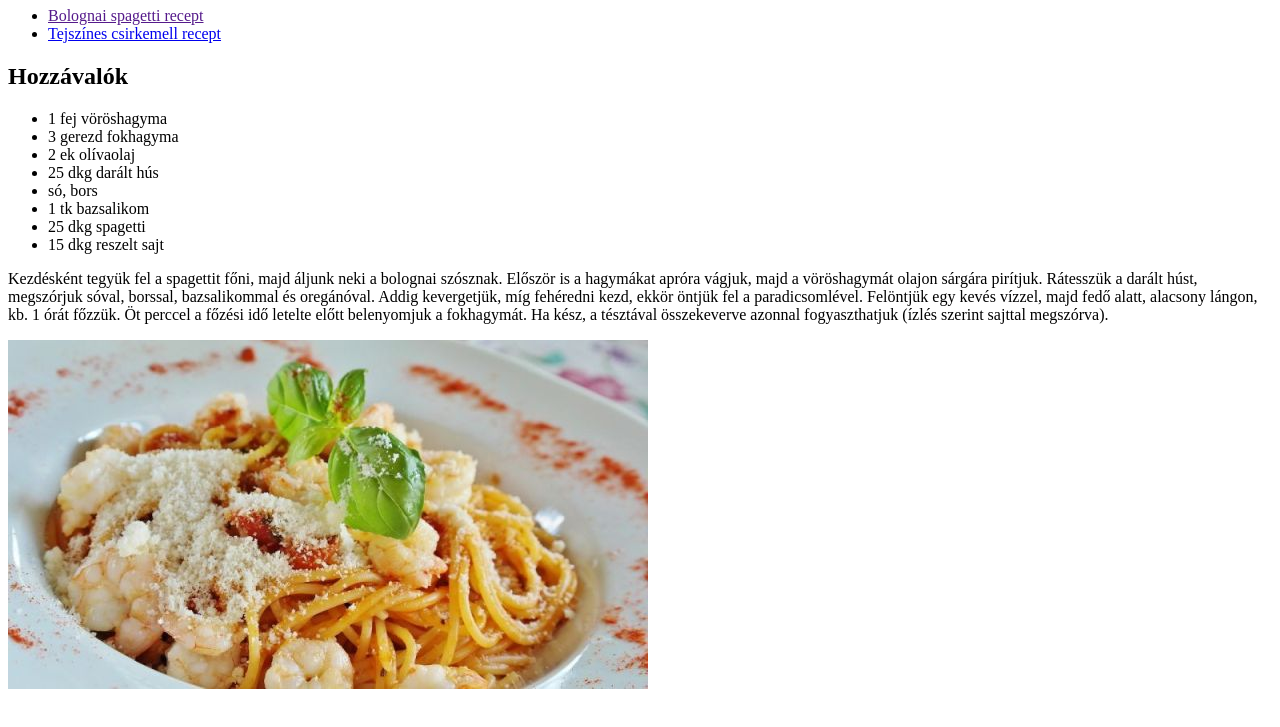
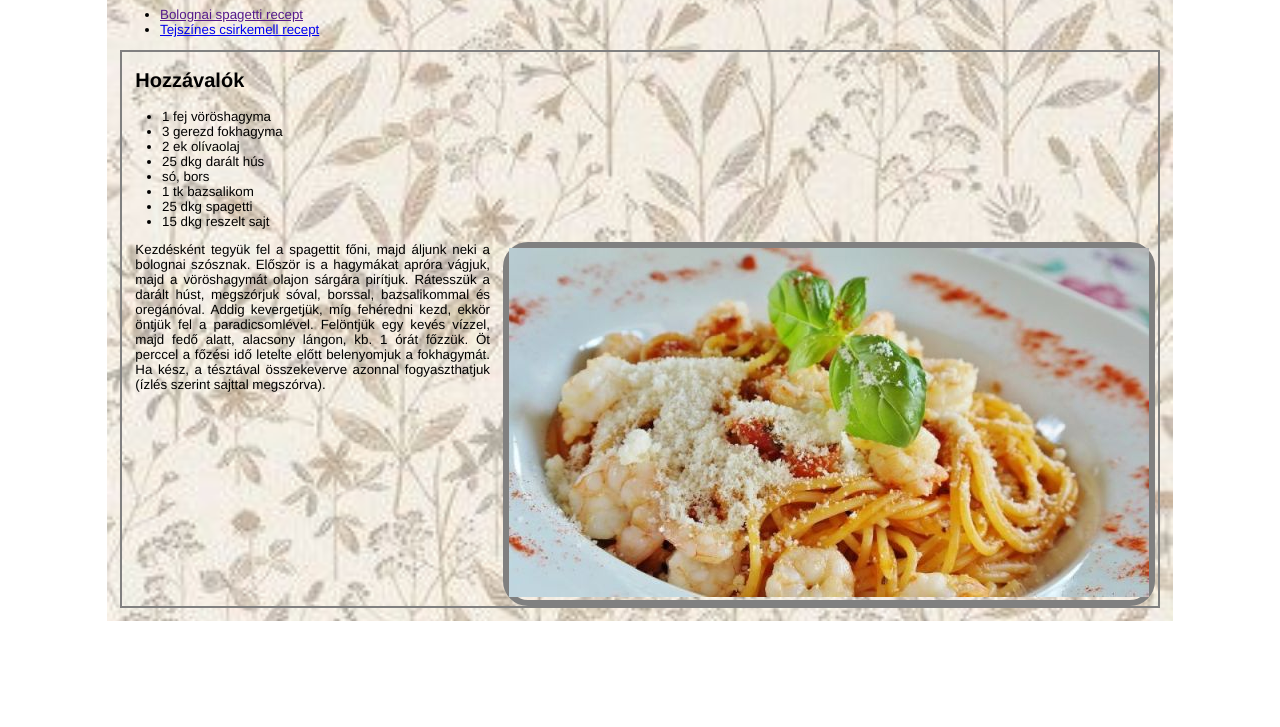
Before and after one commit to ziadmatwi/htmldolgozat1, a plain HTML site: page index.html in a window 1280 px wide. Shown: the part 73-800 px from the top of the page. Drawn offline with Linux system fonts and the light colour scheme.

Commit message:
második verzió

```diff
--- a/index.html
+++ b/index.html
@@ -6,6 +6,7 @@
     <meta name="description" content="Kedvenc ételem receptje">
     <meta name="keywords" content="étel, recept, kedvenc">
     <meta name="author" content="Matwi Ziad">
+    <link rel="stylesheet" href="stilus.css">
     <title>Matwi Ziad</title>
 </head>
 <body>
@@ -18,6 +19,7 @@
                 <li class="menü"><a href="">Bolognai spagetti recept</a></li>
                 <li class="menü"> <a href="https://femina.hu/recept/fokhagymas-tejszines-csirkemell-recept/">Tejszínes csirkemell recept</a></li>
             </ul>
+        <div id="kozepso">
             <div id="lista">
                     <h2>Hozzávalók</h2>
                     <ul>
@@ -31,7 +33,11 @@
                         <li>15 dkg reszelt sajt</li>
                     </ul>
                 </div>
-        <div id="kozepso">
+
+
+                    <div id="kep1">
+                            <img src="etelkep1.jpg">
+                    </div>
                     <div id="szoveg">
                         <p>
                             Kezdésként tegyük fel a spagettit főni, majd áljunk neki a bolognai szósznak.
@@ -43,9 +49,8 @@
                             Ha kész, a tésztával összekeverve azonnal fogyaszthatjuk (ízlés szerint sajttal megszórva).
                         </p>
                     </div>
-            <div id="kep">
-                <img src="etelkep1.jpg"
-            </div>
+
+
         </div>
     </div>
 </body>
--- a/stilus.css
+++ b/stilus.css
@@ -1,10 +1,42 @@
 body {
-    width: 80%;
-    max-width:800px;
-    margin: auto;
+   margin: 0 auto;
+   font-family: Helvetica, arial, sans-serif;
+   font-size: 10pt;
+   color: black;
+   width: 800pt;
+
+
+
 }
 
+#tarolo {
+    padding: 10pt;
+    clear: both;
+    background-image: url('hatter1.jpg');
+    background-size: cover;
+    display: table;
+    clear: both;
+}
+#kozepso {
+    border: 2pt solid gray;
+    overflow: auto;
 
-img {
-    width:40%;
 }
+h2 {
+    margin-left: 10pt;
+}
+#szoveg {
+    margin-right: 10pt;
+    margin-left: 10pt;
+    text-align:justify;
+
+}
+
+#kep1 {
+    float:right ;
+    margin-left: 10pt;
+    margin-right: 2pt;
+    border: 5pt solid gray;
+    border-radius: 25px;
+
+}
```
Lines whose indentation alone changed are shown as unchanged.
